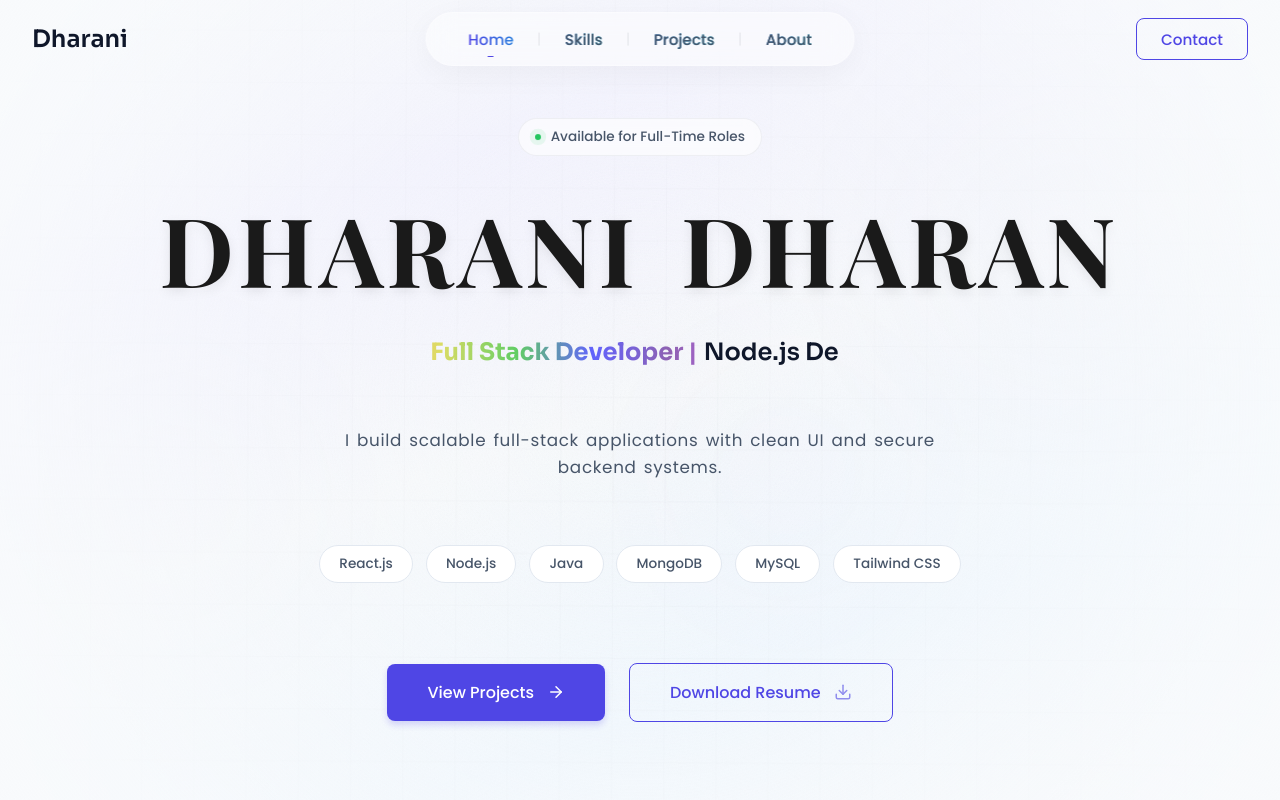
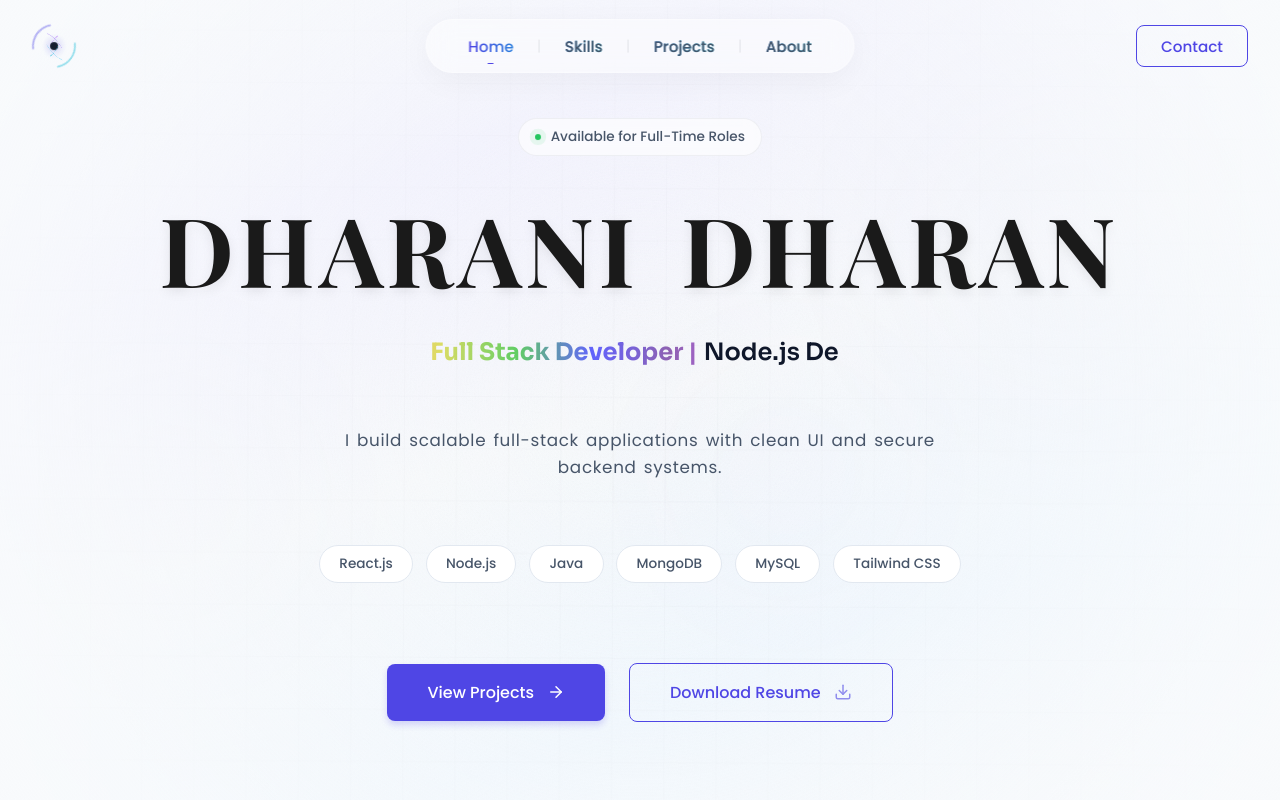
Before and after one commit to dharani2812/Portfolio-Interview, a React (Vite) app: page / in a window 1280 px wide. Shown: the top 800 px of the page. Built offline with nearby package versions, Linux system fonts and the light colour scheme; a web font is replaced by a local one.

Commit message:
feat: updated navbar logo to 3D quantum core animation

```diff
--- a/src/components/Navbar.css
+++ b/src/components/Navbar.css
@@ -22,11 +22,75 @@
 
 /* Logo */
 .navbar-logo {
-    font-family: 'Sora', sans-serif;
-    font-size: 1.5rem;
-    font-weight: 600;
-    color: var(--text-main);
+    display: flex;
+    align-items: center;
+    justify-content: center;
     z-index: 1001;
+    cursor: pointer;
+}
+
+.quantum-core-logo {
+    display: flex;
+    align-items: center;
+    justify-content: center;
+    width: 44px;
+    height: 44px;
+    position: relative;
+    cursor: pointer;
+    perspective: 800px;
+}
+
+.qc-container {
+    width: 100%;
+    height: 100%;
+    position: relative;
+    transform-style: preserve-3d;
+    display: flex;
+    align-items: center;
+    justify-content: center;
+}
+
+.qc-ring {
+    position: absolute;
+    border-radius: 50%;
+    border: 2px solid transparent;
+    border-top-color: rgba(79, 70, 229, 0.4);
+    border-bottom-color: rgba(6, 182, 212, 0.4);
+    box-sizing: border-box;
+    will-change: transform, border-color;
+}
+
+.qc-ring-1 {
+    width: 100%;
+    height: 100%;
+    border-width: 2px;
+}
+
+.qc-ring-2 {
+    width: 75%;
+    height: 75%;
+    border-top-color: rgba(139, 92, 246, 0.5);
+    border-bottom-color: rgba(56, 189, 248, 0.5);
+    border-width: 1.5px;
+}
+
+.qc-ring-3 {
+    width: 50%;
+    height: 50%;
+    border-top-color: rgba(6, 182, 212, 0.6);
+    border-bottom-color: rgba(168, 85, 247, 0.6);
+    border-width: 1px;
+}
+
+.qc-core {
+    width: 8px;
+    height: 8px;
+    background: var(--text-main);
+    border-radius: 50%;
+    position: absolute;
+    z-index: 10;
+    box-shadow: 0 0 10px 2px rgba(79, 70, 229, 0.3);
+    will-change: transform, opacity, box-shadow, background;
 }
 
 /* Center Menu Glass Pill */
--- a/src/components/Navbar.jsx
+++ b/src/components/Navbar.jsx
@@ -64,7 +64,54 @@ const Navbar = () => {
             <div className="navbar-container">
                 {/* Left Side: Logo */}
                 <div className="navbar-logo">
-                    <span>Dharani</span>
+                    <motion.div
+                        className="quantum-core-logo"
+                        whileHover="hover"
+                        initial="initial"
+                        animate="animate"
+                    >
+                        <div className="qc-container">
+                            {/* Outer Ring - Z axis rotation */}
+                            <motion.div
+                                className="qc-ring qc-ring-1"
+                                variants={{
+                                    initial: { rotateZ: 0 },
+                                    animate: { rotateZ: 360, transition: { duration: 8, repeat: Infinity, ease: "linear" } },
+                                    hover: { rotateZ: 180, scale: 1.1, borderColor: "rgba(6, 182, 212, 0.8)", transition: { duration: 0.8, ease: "backOut" } }
+                                }}
+                            />
+
+                            {/* Middle Ring - Y & X axis complex rotation */}
+                            <motion.div
+                                className="qc-ring qc-ring-2"
+                                variants={{
+                                    initial: { rotateX: 60, rotateY: 0 },
+                                    animate: { rotateX: 60, rotateY: 360, transition: { duration: 6, repeat: Infinity, ease: "linear" } },
+                                    hover: { rotateX: 0, rotateY: 0, scale: 1.15, borderColor: "rgba(79, 70, 229, 0.9)", transition: { duration: 0.8, ease: "backOut" } }
+                                }}
+                            />
+
+                            {/* Inner Ring - X & Y axis contrasting rotation */}
+                            <motion.div
+                                className="qc-ring qc-ring-3"
+                                variants={{
+                                    initial: { rotateY: 60, rotateX: 0 },
+                                    animate: { rotateY: 60, rotateX: -360, transition: { duration: 5, repeat: Infinity, ease: "linear" } },
+                                    hover: { rotateY: 0, rotateX: 0, scale: 0.9, borderColor: "rgba(139, 92, 246, 0.9)", transition: { duration: 0.8, ease: "backOut" } }
+                                }}
+                            />
+
+                            {/* Glowing Center Core */}
+                            <motion.div
+                                className="qc-core"
+                                variants={{
+                                    initial: { scale: 0.8, opacity: 0.7 },
+                                    animate: { scale: [0.8, 1, 0.8], opacity: [0.7, 1, 0.7], transition: { duration: 2, repeat: Infinity, ease: "easeInOut" } },
+                                    hover: { scale: 1.5, opacity: 1, boxShadow: "0 0 20px 5px rgba(79, 70, 229, 0.6)", background: "linear-gradient(135deg, #06b6d4, #4f46e5)", transition: { duration: 0.4 } }
+                                }}
+                            />
+                        </div>
+                    </motion.div>
                 </div>
 
                 {/* Center: Glass Menu (Desktop) */}
```
